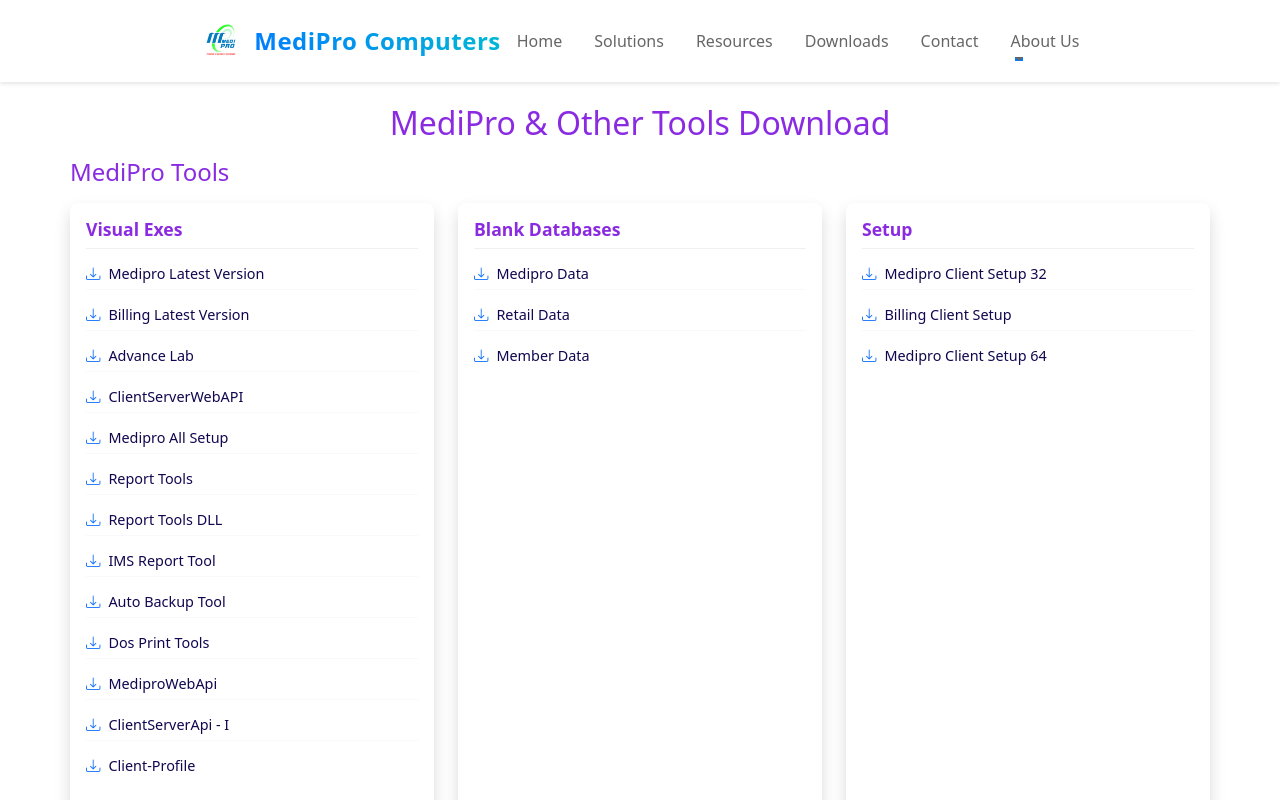
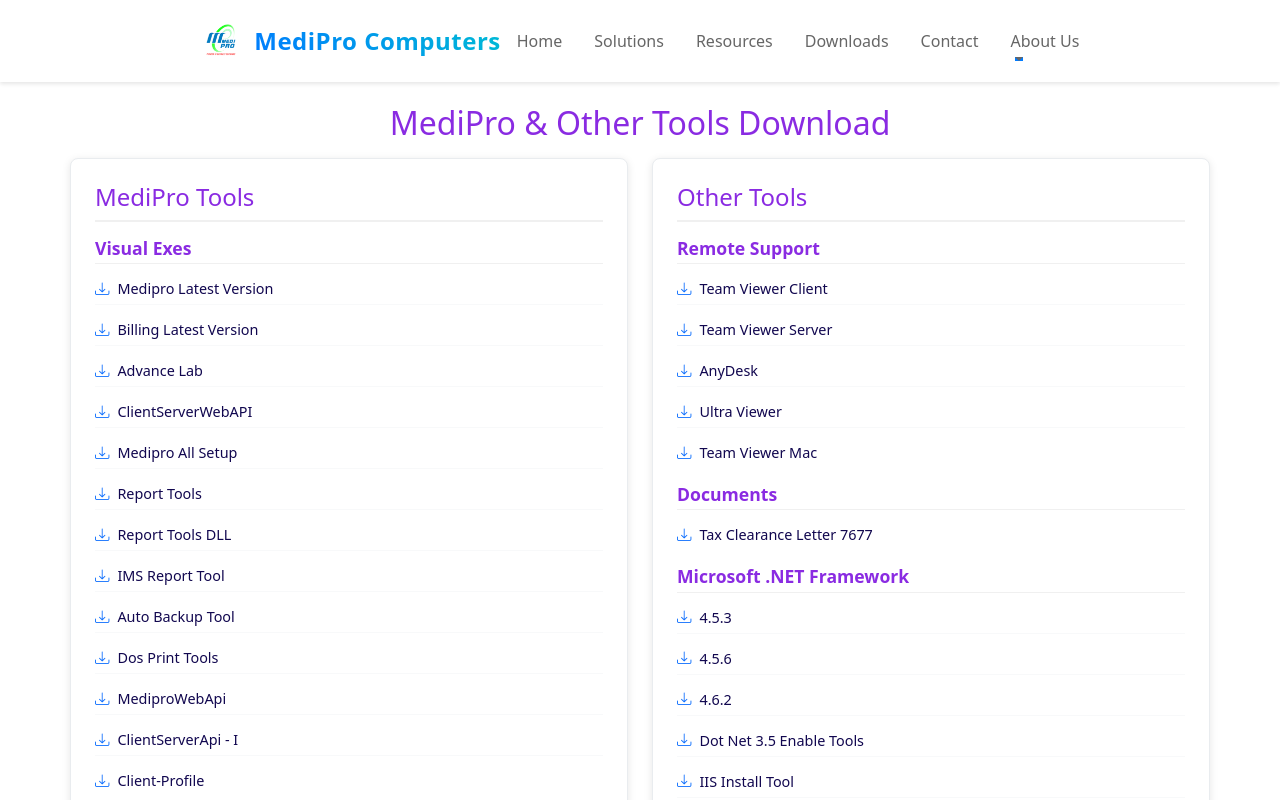
Before and after one commit to jeebipradhan/mediprowebsite, an Angular app: page /downloads in a window 1280 px wide. Shown: the top 800 px of the page. Built offline with nearby package versions, Linux system fonts and the light colour scheme.

Commit message:
Download page two columns

```diff
--- a/src/app/downloads/downloads.component.css
+++ b/src/app/downloads/downloads.component.css
@@ -114,32 +114,41 @@
   margin-bottom: 1.5rem !important;
 }
 
-/* Compact card styling */
-.card {
-  border: none;
+/* Two-box layout styling */
+.download-box {
+  background: white;
+  border: 1px solid #e9ecef;
   border-radius: 8px;
-  box-shadow: 0 1px 5px rgba(0, 0, 0, 0.1);
-  transition: transform 0.2s ease-in-out;
-  height: auto;
+  padding: 1.5rem;
+  box-shadow: 0 2px 8px rgba(0, 0, 0, 0.1);
+  height: 100%;
+}
+
+.download-box h2 {
+  font-size: 1.5rem;
+  margin-bottom: 1rem;
+  color: blueviolet;
+  border-bottom: 2px solid #f0f0f0;
+  padding-bottom: 0.5rem;
+}
+
+.download-list {
+  list-style: none;
+  padding: 0;
+  margin: 0;
+}
+
+.download-list li {
   margin-bottom: 1rem;
 }
 
-.card:hover {
-  transform: translateY(-1px);
-  box-shadow: 0 2px 8px rgba(0, 0, 0, 0.15);
-}
-
-.card-body {
-  padding: 1rem;
-}
-
-.card-title {
-  color: #2c3e50;
-  margin-bottom: 0.5rem;
+.category-title {
   font-size: 1.1rem;
   font-weight: 600;
-  padding-bottom: 0.5rem;
+  margin-bottom: 0.5rem;
+  color: blueviolet;
   border-bottom: 1px solid #f0f0f0;
+  padding-bottom: 0.25rem;
 }
 
 /* Compact list styling */
@@ -187,13 +196,6 @@
   text-decoration: underline;
 }
 
-/* Section headers */
-h2 {
-  font-size: 1.5rem;
-  margin-bottom: 0.75rem !important;
-  color: blueviolet;
-}
-
 /* Responsive adjustments */
 @media (max-width: 768px) {
   .container {
@@ -205,11 +207,17 @@
     margin-bottom: 0.75rem !important;
   }
 
-  .card-body {
-    padding: 0.75rem;
+  .download-box {
+    padding: 1rem;
+    margin-bottom: 1rem;
   }
 
-  .card-title {
+  .download-box h2 {
+    font-size: 1.3rem;
+    margin-bottom: 0.75rem;
+  }
+
+  .category-title {
     font-size: 1rem;
     margin-bottom: 0.4rem;
   }
@@ -233,8 +241,8 @@
     padding: 0.25rem 0;
   }
 
-  .card-body {
-    padding: 0.5rem;
+  .download-box {
+    padding: 0.75rem;
   }
 
   .list-unstyled li {
--- a/src/app/downloads/downloads.component.html
+++ b/src/app/downloads/downloads.component.html
@@ -1,53 +1,41 @@
 <div class="container py-4">
     <h1 style="color:blueviolet" class="display-4 mb-3 text-center">MediPro & Other Tools Download</h1>
 
-    <!-- First Group -->
-    <div class="row mb-5">
-      <div class="col-12">
-        <h2 style="color:blueviolet" class="mb-4">MediPro Tools</h2>
-      </div>
-      <div
-        class="col-md-6 col-lg-4 mb-4"
-        *ngFor="let category of firstGroupCategories"
-      >
-        <div class="card h-100 shadow">
-          <div class="card-body">
-            <h5 class="card-title" style="color:blueviolet">
-              {{ category.title }}
-            </h5>
+    <div class="row">
+      <!-- MediPro Tools Box -->
+      <div class="col-md-6 mb-4">
+        <div class="download-box">
+          <h2 style="color:blueviolet" class="mb-3">MediPro Tools</h2>
+          <ul class="download-list">
+            <li *ngFor="let category of firstGroupCategories">
+              <h5 style="color:blueviolet" class="category-title">{{ category.title }}</h5>
               <ul class="list-unstyled">
                 <li *ngFor="let file of category.downloads || []" class="mb-2">
                   <i class="bi bi-download"></i>
                   <a [href]="file.url" target="_blank" style="color:#11074f">{{ file.name }}</a>
                 </li>
               </ul>
-          </div>
-        </div>
+            </li>
+          </ul>
         </div>
       </div>
 
-    <!-- Second Group -->
-    <div class="row">
-      <div class="col-12">
-        <h2 style="color:blueviolet" class="mb-4">Other Tools</h2>
-      </div>
-      <div
-        class="col-md-6 col-lg-4 mb-4"
-        *ngFor="let category of secondGroupCategories"
-      >
-        <div class="card h-100 shadow">
-          <div class="card-body">
-            <h5 class="card-title" style="color:blueviolet">
-              {{ category.title }}
-            </h5>
+      <!-- Other Tools Box -->
+      <div class="col-md-6 mb-4">
+        <div class="download-box">
+          <h2 style="color:blueviolet" class="mb-3">Other Tools</h2>
+          <ul class="download-list">
+            <li *ngFor="let category of secondGroupCategories">
+              <h5 style="color:blueviolet" class="category-title">{{ category.title }}</h5>
               <ul class="list-unstyled">
                 <li *ngFor="let file of category.downloads || []" class="mb-2">
                   <i class="bi bi-download"></i>
                   <a [href]="file.url" target="_blank" style="color:#11074f">{{ file.name }}</a>
                 </li>
               </ul>
+            </li>
+          </ul>
         </div>
       </div>
     </div>
   </div>
-  </div>
```
Lines whose indentation alone changed are shown as unchanged.
